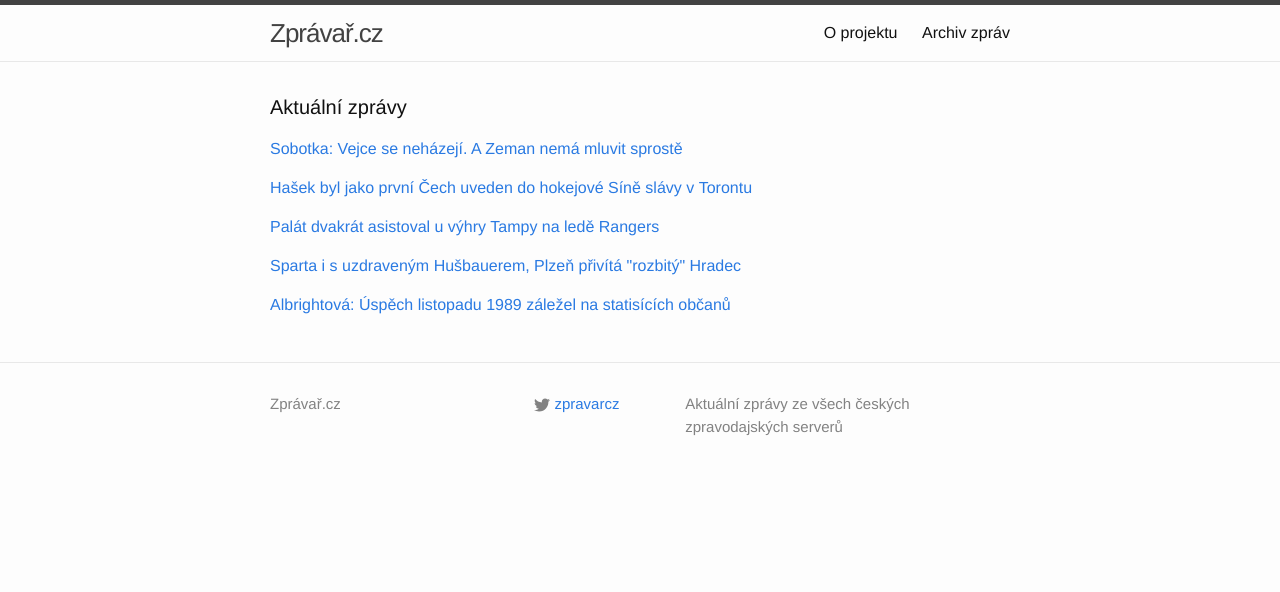
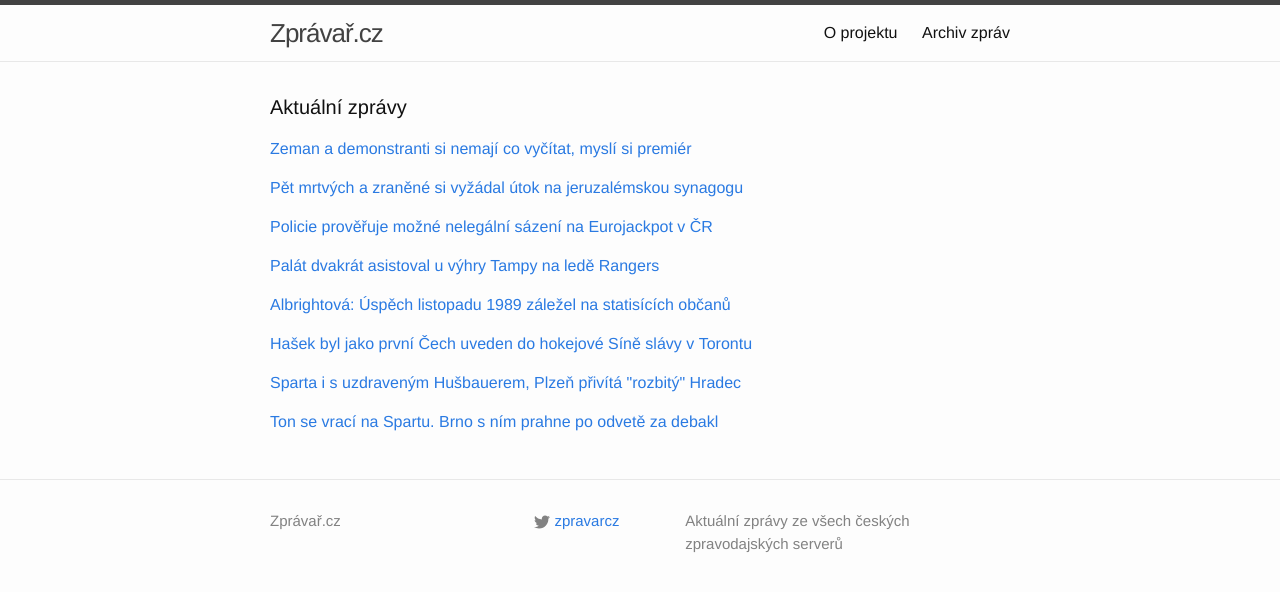
Before and after one commit to adliska/zpravar, a Jekyll site: the page built from index.html, in a window 1280 px wide. Shown: the top 592 px of the page. Built offline with Jekyll 4.4.1, drawn with Linux system fonts in a browser that asks for light colours.

Commit message:
zpravar news update

```diff
--- a/index.html
+++ b/index.html
@@ -5,9 +5,10 @@ layout: default
 <div class="home">
     <h1 class="page-heading">Aktuální zprávy</h1>
 
-<p><a href="javascript:;" onclick="toggle_visibility('zpravy0')">Sobotka: Vejce se neházejí. A Zeman nemá mluvit sprostě</a></p>
+<p><a href="javascript:;" onclick="toggle_visibility('zpravy0')">Zeman a demonstranti si nemají co vyčítat, myslí si premiér</a></p>
 <div id="zpravy0" style="display:none">
 <ul>
+<li><a href=http://www.denik.cz/z_domova/zeman-a-demonstranti-si-nemaji-co-vycitat-mysli-si-premier-20141118.html>Zeman a demonstranti si nemají co vyčítat, myslí si premiér - www.denik.cz</a></li>
 <li><a href=http://www.tyden.cz/rubriky/domaci/politika/sobotka-vejce-se-nehazeji-a-zeman-nema-mluvit-sproste_324531.html>Sobotka: Vejce se neházejí. A Zeman nemá mluvit sprostě - www.tyden.cz</a></li>
 <li><a href=http://www.lidovky.cz/vajce-se-na-prezidenta-nehazeji-je-to-neprijatelna-agrese-rika-sobotka-1ei-/zpravy-domov.aspx?c=A141118_072211_ln_domov_sk>Sobotka odsoudil házení vajec na prezidenta. Nepřijatelná agrese, říká  - www.lidovky.cz</a></li>
 <li><a href=http://www.ceskatelevize.cz/ct24/domaci/292729-zeman-nebo-studenti-prast-jako-uhod-mini-sobotka/>Zeman nebo studenti? Prašť jako uhoď, míní Sobotka - www.ceskatelevize.cz</a></li>
@@ -15,34 +16,61 @@ layout: default
 <li><a href=http://zpravy.idnes.cz/sobotka-odsoudil-protesty-proti-zemanovi-fjj-/domaci.aspx?c=A141117_233908_domaci_jj>Sobotka: Na prezidenta se vejce neházejí, nemá ale rozdělovat společnost - zpravy.idnes.cz</a></li>
 <li><a href=http://www.ceskenoviny.cz/zpravy/zpravy/sobotka-zeman-a-demonstranti-proti-nemu-si-nemaji-co-vycitat/1148328>Sobotka: Zeman a demonstranti proti němu si nemají co vyčítat - www.ceskenoviny.cz</a></li>
 </ul>
-</div><p><a href="javascript:;" onclick="toggle_visibility('zpravy1')">Hašek byl jako první Čech uveden do hokejové Síně slávy v Torontu</a></p>
+</div><p><a href="javascript:;" onclick="toggle_visibility('zpravy1')">Pět mrtvých a zraněné si vyžádal útok na jeruzalémskou synagogu</a></p>
 <div id="zpravy1" style="display:none">
+<ul>
+<li><a href=http://zpravy.e15.cz/zahranicni/udalosti/pet-mrtvych-a-zranene-si-vyzadal-utok-na-jeruzalemskou-synagogu-1137708>Pět mrtvých a zraněné si vyžádal útok na jeruzalémskou synagogu - zpravy.e15.cz</a></li>
+<li><a href=http://www.ceskenoviny.cz/zpravy/zpravy/sest-mrtvych-a-zranene-si-vyzadal-utok-na-jeruzalemskou-synagogu/1148353>Šest mrtvých a zraněné si vyžádal útok na jeruzalémskou synagogu - www.ceskenoviny.cz</a></li>
+<li><a href=http://www.novinky.cz/zahranicni/blizky-a-stredni-vychod/353735-atentatnici-zautocili-v-jeruzalemske-synagoze-nozi-a-sekerami.html>Atentátníci zaútočili v jeruzalémské synagoze noži a sekerami - www.novinky.cz</a></li>
+<li><a href=http://zahranicni.ihned.cz/blizky-vychod/c1-63136160-palestinci-zautocili-na-synagogu-v-jeruzaleme-neprezilo-pet-lidi>Palestinci zaútočili na synagogu v Jeruzalémě. Nepřežilo pět lidí - zahranicni.ihned.cz</a></li>
+<li><a href=http://zpravy.idnes.cz/utok-palestincu-se-sekyrami-v-syngoze-v-jeruzaleme-fx8-/zahranicni.aspx?c=A141118_065958_zahranicni_skr>Po útoku ozbrojenců v synagoze v Jeruzalémě je pět mrtvých - zpravy.idnes.cz</a></li>
+<li><a href=http://zpravy.aktualne.cz/zahranici/muzi-s-nozem-zabili-pet-lidi-v-synagoze-v-jeruzaleme/r~fd6f00346eeb11e497f0002590604f2e/>Muži s nožem zabili pět lidí v synagoze v Jeruzalémě - zpravy.aktualne.cz</a></li>
+<li><a href=http://www.novinky.cz/zahranicni/blizky-a-stredni-vychod/353735-v-jeruzalemske-synagoze-utocili-nozi-a-sekerami.html>V jeruzalémské synagoze útočili noži a sekerami - www.novinky.cz</a></li>
+</ul>
+</div><p><a href="javascript:;" onclick="toggle_visibility('zpravy2')">Policie prověřuje možné nelegální sázení na Eurojackpot v ČR</a></p>
+<div id="zpravy2" style="display:none">
+<ul>
+<li><a href=http://www.denik.cz/ekonomika/policie-proveruje-mozne-nelegalni-sazeni-na-eurojackpot-v-cr-20141118.html>Policie prověřuje možné nelegální sázení na Eurojackpot v ČR - www.denik.cz</a></li>
+<li><a href=http://zpravy.e15.cz/pravo-a-byznys/miliardovy-eurojackpot-laka-nelegalni-hrace-sazka-zaluje-lottoland-1137663>Miliardový Eurojackpot láká nelegální hráče. Sazka žaluje Lottoland - zpravy.e15.cz</a></li>
+<li><a href=http://ekonomika.idnes.cz/policie-setri-podvod-v-sazeni-na-eurojackpot-f3h-/ekoakcie.aspx?c=A141118_073555_ekoakcie_skr>Policie vyšetřuje sázky na Eurojackpot, které nabízí firma z Gibraltaru - ekonomika.idnes.cz</a></li>
+<li><a href=http://www.financninoviny.cz/zpravodajstvi/zpravy/e15-policie-proveruje-mozne-nelegalni-sazeni-na-eurojackpot-v-cr/1148342>E15: Policie prověřuje možné nelegální sázení na Eurojackpot v ČR - www.financninoviny.cz</a></li>
+</ul>
+</div><p><a href="javascript:;" onclick="toggle_visibility('zpravy3')">Palát dvakrát asistoval u výhry Tampy na ledě Rangers</a></p>
+<div id="zpravy3" style="display:none">
+<ul>
+<li><a href=http://www.denik.cz/hokej/palat-dvakrat-asistoval-u-vyhry-tampy-na-lede-rangers-20141118.html>Palát dvakrát asistoval u výhry Tampy na ledě Rangers - www.denik.cz</a></li>
+<li><a href=http://hokej.idnes.cz/palat-prihral-na-dva-goly-0xb-/nhl.aspx?c=A141118_072306_nhl_Mkr>Palát přihrál na dva góly Tampy Bay u výhry na ledě Rangers - hokej.idnes.cz</a></li>
+<li><a href=http://www.sportovninoviny.cz/zpravy/palat-prispel-dvema-asistencemi-k-vyhre-tampy-na-lede-rangers/1148357>Palát přispěl dvěma asistencemi k výhře Tampy na ledě Rangers - www.sportovninoviny.cz</a></li>
+<li><a href=http://sport.aktualne.cz/palat-prispel-k-vyhre-tampy-dvema-asistencemi/r~90d113e06ee611e4b5c5002590604f2e/>Palát přispěl k výhře Tampy dvěma asistencemi - sport.aktualne.cz</a></li>
+</ul>
+</div><p><a href="javascript:;" onclick="toggle_visibility('zpravy4')">Albrightová: Úspěch listopadu 1989 záležel na statisících občanů</a></p>
+<div id="zpravy4" style="display:none">
+<ul>
+<li><a href=http://zpravy.e15.cz/zahranicni/udalosti/albrightova-uspech-listopadu-1989-zalezel-na-statisicich-obcanu-2-1137707>Albrightová: Úspěch listopadu 1989 záležel na statisících občanů - zpravy.e15.cz</a></li>
+<li><a href=http://www.ceskenoviny.cz/zpravy/zpravy/albrightova-uspech-listopadu-1989-zalezel-na-statisicich-obcanu/1148333>Albrightová: Úspěch listopadu 1989 záležel na statisících občanů - www.ceskenoviny.cz</a></li>
+<li><a href=http://www.novinky.cz/zahranicni/amerika/353733-albrightova-ocenila-ulohu-havla-pomohl-nastolit-demokracii.html>Albrightová ocenila úlohu Havla, pomohl nastolit demokracii - www.novinky.cz</a></li>
+<li><a href=http://www.ceskenoviny.cz/zpravy/zpravy/havel-se-podle-albrightove-zaslouzil-o-uspech-listopadu-1989/1148333>Havel se podle Albrightové zasloužil o úspěch listopadu 1989 - www.ceskenoviny.cz</a></li>
+</ul>
+</div><p><a href="javascript:;" onclick="toggle_visibility('zpravy5')">Hašek byl jako první Čech uveden do hokejové Síně slávy v Torontu</a></p>
+<div id="zpravy5" style="display:none">
 <ul>
 <li><a href=http://www.denik.cz/hokej/hasek-byl-jako-prvni-cech-uveden-do-hokejove-sine-slavy-v-torontu-20141118.html>Hašek byl jako první Čech uveden do hokejové Síně slávy v Torontu - www.denik.cz</a></li>
 <li><a href=http://hokej.idnes.cz/dominik-hasek-byl-jako-prvni-cech-uveden-do-hokejove-sine-slavy-v-torontu-1q5-/nhl.aspx?c=A141118_071808_nhl_ten>Hašek byl jako první Čech uveden do hokejové Síně slávy v Torontu - hokej.idnes.cz</a></li>
 <li><a href=http://sport.aktualne.cz/hasek-a-dalsi-legendy-byli-uvedeni-do-sine-slavy/r~08a704466ee311e4b6d20025900fea04/>Hašek a další legendy byli uvedeni do Síně slávy - sport.aktualne.cz</a></li>
 <li><a href=http://www.sportovninoviny.cz/zpravy/hasek-byl-jako-prvni-cech-uveden-do-hokejove-sine-slavy-v-torontu/1148336>Hašek byl jako první Čech uveden do hokejové Síně slávy v Torontu - www.sportovninoviny.cz</a></li>
 </ul>
-</div><p><a href="javascript:;" onclick="toggle_visibility('zpravy2')">Palát dvakrát asistoval u výhry Tampy na ledě Rangers</a></p>
-<div id="zpravy2" style="display:none">
-<ul>
-<li><a href=http://www.denik.cz/hokej/palat-dvakrat-asistoval-u-vyhry-tampy-na-lede-rangers-20141118.html>Palát dvakrát asistoval u výhry Tampy na ledě Rangers - www.denik.cz</a></li>
-<li><a href=http://hokej.idnes.cz/palat-prihral-na-dva-goly-0xb-/nhl.aspx?c=A141118_072306_nhl_Mkr>Palát přihrál na dva góly Tampy Bay u výhry na ledě Rangers - hokej.idnes.cz</a></li>
-<li><a href=http://www.sportovninoviny.cz/zpravy/palat-prispel-dvema-asistencemi-k-vyhre-tampy-na-lede-rangers/1148357>Palát přispěl dvěma asistencemi k výhře Tampy na ledě Rangers - www.sportovninoviny.cz</a></li>
-<li><a href=http://sport.aktualne.cz/palat-prispel-k-vyhre-tampy-dvema-asistencemi/r~90d113e06ee611e4b5c5002590604f2e/>Palát přispěl k výhře Tampy dvěma asistencemi - sport.aktualne.cz</a></li>
-</ul>
-</div><p><a href="javascript:;" onclick="toggle_visibility('zpravy3')">Sparta i s uzdraveným Hušbauerem, Plzeň přivítá "rozbitý" Hradec</a></p>
-<div id="zpravy3" style="display:none">
+</div><p><a href="javascript:;" onclick="toggle_visibility('zpravy6')">Sparta i s uzdraveným Hušbauerem, Plzeň přivítá "rozbitý" Hradec</a></p>
+<div id="zpravy6" style="display:none">
 <ul>
 <li><a href=http://www.tyden.cz/rubriky/sport/fotbal/fotbalova-liga/sparta-i-s-uzdravenym-husbauerem-plzen-privita-rozbity-hradec_324527.html>Sparta i s uzdraveným Hušbauerem, Plzeň přivítá "rozbitý" Hradec - www.tyden.cz</a></li>
 <li><a href=http://www.tyden.cz/rubriky/sport/fotbal/fotbalova-liga/sparta-i-s-uzdravenym-husbaurerem-plzen-privita-rozbity-hradec_324527.html>Sparta i s uzdraveným Hušbaurerem, Plzeň přivítá "rozbitý" Hradec - www.tyden.cz</a></li>
 <li><a href=http://www.tyden.cz/rubriky/sport/fotbal/fotbalova-liga/sparte-se-vraci-husbaurer-plzen-bude-hostit-rozbity-hradec_324527.html>Spartě se vrací Hušbaurer, Plzeň bude hostit "rozbitý" Hradec - www.tyden.cz</a></li>
 </ul>
-</div><p><a href="javascript:;" onclick="toggle_visibility('zpravy4')">Albrightová: Úspěch listopadu 1989 záležel na statisících občanů</a></p>
-<div id="zpravy4" style="display:none">
+</div><p><a href="javascript:;" onclick="toggle_visibility('zpravy7')">Ton se vrací na Spartu. Brno s ním prahne po odvetě za debakl</a></p>
+<div id="zpravy7" style="display:none">
 <ul>
-<li><a href=http://www.ceskenoviny.cz/zpravy/zpravy/albrightova-uspech-listopadu-1989-zalezel-na-statisicich-obcanu/1148333>Albrightová: Úspěch listopadu 1989 záležel na statisících občanů - www.ceskenoviny.cz</a></li>
-<li><a href=http://www.novinky.cz/zahranicni/amerika/353733-albrightova-ocenila-ulohu-havla-pomohl-nastolit-demokracii.html>Albrightová ocenila úlohu Havla, pomohl nastolit demokracii - www.novinky.cz</a></li>
-<li><a href=http://www.ceskenoviny.cz/zpravy/zpravy/havel-se-podle-albrightove-zaslouzil-o-uspech-listopadu-1989/1148333>Havel se podle Albrightové zasloužil o úspěch listopadu 1989 - www.ceskenoviny.cz</a></li>
+<li><a href=http://www.tyden.cz/rubriky/sport/hokej/extraliga/ton-se-vraci-na-spartu-brno-s-nim-prahne-po-odvete-za-debakl_324530.html>Ton se vrací na Spartu. Brno s ním prahne po odvetě za debakl - www.tyden.cz</a></li>
+<li><a href=http://www.tyden.cz/rubriky/sport/hokej/extraliga/ton-se-vraci-na-spartu-brno-prahne-po-odvete-za-debakl_324530.html>Ton se vrací na Spartu, Brno prahne po odvetě za debakl - www.tyden.cz</a></li>
+<li><a href=http://www.tyden.cz/rubriky/sport/hokej/extraliga/ton-se-vraci-na-spartu-brno-prahne-po-odvete-za-ostudny-debakl_324530.html>Ton se vrací na Spartu, Brno prahne po odvetě za ostudný debakl - www.tyden.cz</a></li>
 </ul>
 </div></div>
```
